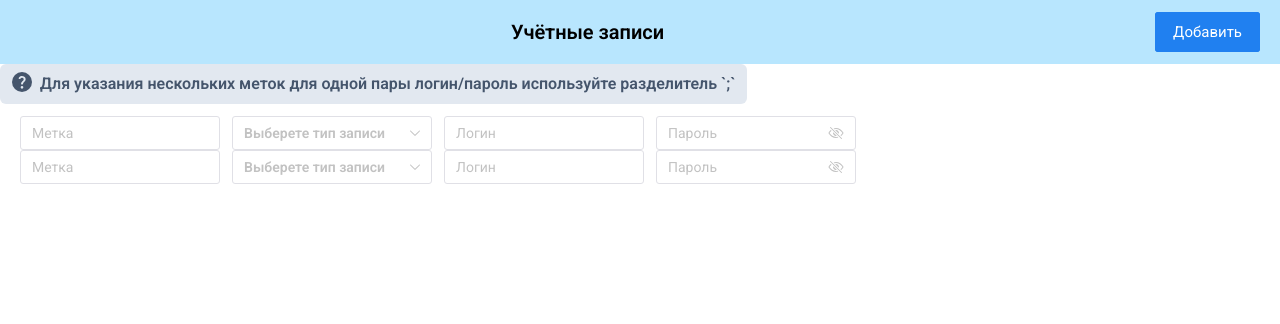
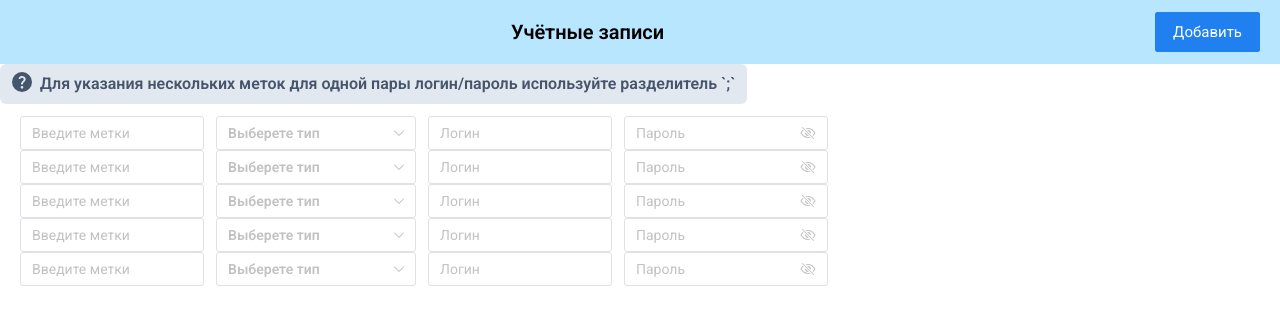
Before and after one commit to MiggRabbid/test-task-SaaSoft, a Vue app: page / in a window 1280 px wide. Shown: the top 324 px of the page. Built offline with nearby package versions, Linux system fonts and the light colour scheme.

Commit message:
Update: imports

```diff
--- a/src/app/App.vue
+++ b/src/app/App.vue
@@ -5,5 +5,5 @@
 </template>
 
 <script setup lang="ts">
-import HomePage from '../pages/HomePage/HomePage.vue';
+import { HomePage } from '../pages/HomePage';
 </script>
--- /dev/null
+++ b/src/assets/svg/icons/index.ts
@@ -0,0 +1,2 @@
+// src/shared/ui/CustomInput/index.ts
+export { default as QuestionMarkRound } from './QuestionMarkRound.vue';
--- a/src/features/AccountItem/AccountItem.vue
+++ b/src/features/AccountItem/AccountItem.vue
@@ -1,28 +1,25 @@
 <template>
   <n-space align="start">
-    <n-input placeholder="Метка" :maxlength="50" style="width: 200px" />
+    <CustomInput type="text" placeholder="Введите метки" modelValue="" maxlength="100" />
 
-    <n-select
-      :options="[
-        { label: 'Локальная', value: 'Локальная' },
-        { label: 'LDAP', value: 'LDAP' },
-      ]"
-      style="width: 200px"
-      placeholder="Выберете тип записи"
-    />
+    <n-select :options="options" style="width: 200px" placeholder="Выберете тип" />
 
-    <n-input placeholder="Логин" :maxlength="100" style="width: 200px" />
+    <CustomInput type="text" placeholder="Логин" modelValue="" maxlength="100" />
 
     <template v-if="true">
-      <n-input
+      <CustomInput
         type="password"
         placeholder="Пароль"
-        :maxlength="100"
-        style="width: 200px"
+        modelValue=""
+        minlength="4"
+        maxlength="200"
         show-password-on="mousedown"
       />
     </template>
   </n-space>
 </template>
 
-<script setup lang="ts"></script>
+<script setup lang="ts">
+import { options } from './config/constants.ts';
+import { CustomInput } from '../../shared/ui/CustomInput';
+</script>
--- /dev/null
+++ b/src/features/AccountItem/index.ts
@@ -0,0 +1,2 @@
+// src/shared/ui/CustomInput/index.ts
+export { default as AccountItem } from './AccountItem.vue';
--- a/src/pages/HomePage/HomePage.vue
+++ b/src/pages/HomePage/HomePage.vue
@@ -17,12 +17,15 @@
     <CustomList>
       <AccountItem />
       <AccountItem />
+      <AccountItem />
+      <AccountItem />
+      <AccountItem />
     </CustomList>
   </n-space>
 </template>
 
 <script setup lang="ts">
-import QuestionMarkRound from '../../assets/svg/icons/QuestionMarkRound.vue';
-import CustomList from '../../shared/components/CustomList/CustomList.vue';
-import AccountItem from '../../features/AccountItem/AccountItem.vue';
+import { QuestionMarkRound } from '../../assets/svg/icons';
+import { CustomList } from '../../shared/components/CustomList';
+import { AccountItem } from '../../features/AccountItem';
 </script>
--- /dev/null
+++ b/src/pages/HomePage/index.ts
@@ -0,0 +1,2 @@
+// src/shared/ui/CustomInput/index.ts
+export { default as HomePage } from './HomePage.vue';
--- /dev/null
+++ b/src/shared/components/CustomList/index.ts
@@ -0,0 +1,2 @@
+// src/shared/ui/CustomInput/index.ts
+export { default as CustomList } from './CustomList.vue';
--- /dev/null
+++ b/src/shared/ui/CustomInput/index.ts
@@ -0,0 +1,2 @@
+// src/shared/ui/CustomInput/index.ts
+export { default as CustomInput } from './CustomInput.vue';
```
